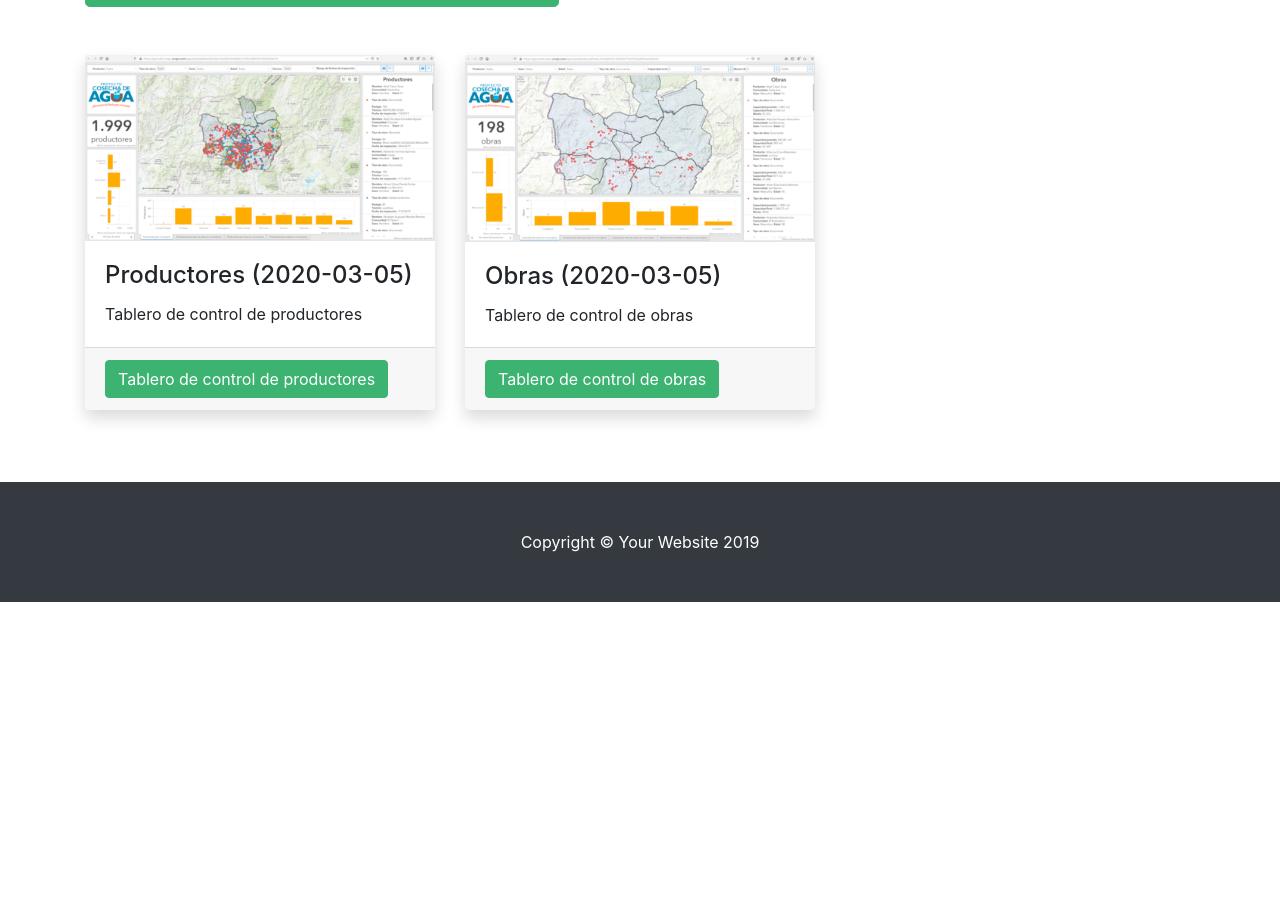
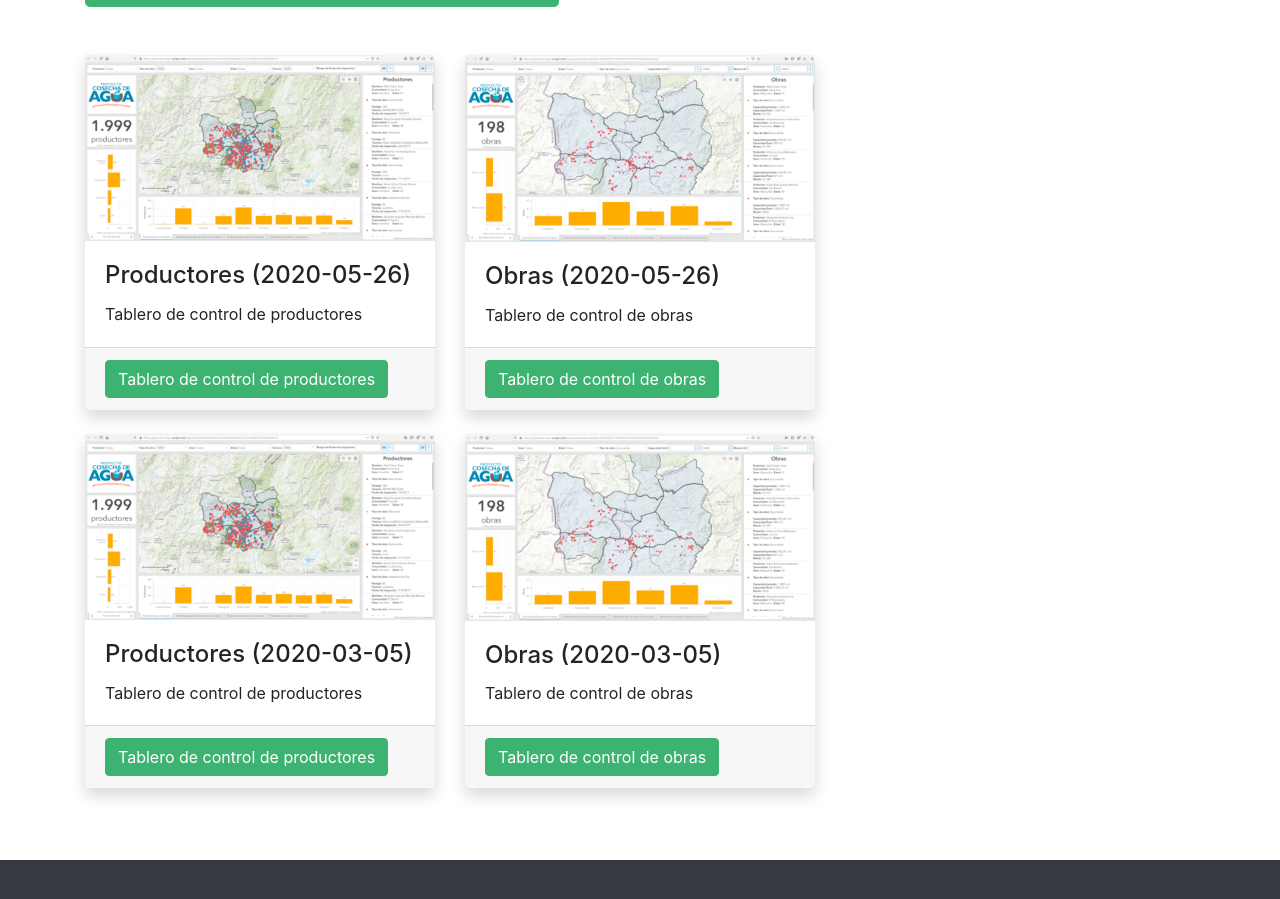
Before and after one commit to geo-cosecha-agua/geo-cosecha-agua.github.io, a Jekyll site: the page built from index.html, in a window 1280 px wide and 900 px high, scrolled down 1632 px. Built offline with Jekyll 4.4.1, drawn with Linux system fonts in a browser that asks for light colours; before the commit the page ends 2234 px from its top, so only the background shows below that.

Commit message:
Update index.html

```diff
--- a/index.html
+++ b/index.html
@@ -66,6 +66,37 @@ layout: default
     <div class="card border-0 shadow h-100">
       <img class="card-img-top" src="assets/img/tablero-control-productores_reducido.png" alt="" />
       <div class="card-body">
+        <h4 class="card-title">Productores (2020-05-26)</h4>
+        <p class="card-text">
+          Tablero de control de productores
+        </p>
+      </div>
+      <div class="card-footer">
+        <a href="https://geocatie.maps.arcgis.com/apps/opsdashboard/index.html#/a926a532e15040288f6057b453e4b027" class="btn btn-primary">Tablero de control de productores</a>
+      </div>
+    </div>
+  </div>
+  <div class="col-md-4 mb-4">
+    <div class="card border-0 shadow h-100">
+      <img class="card-img-top" src="assets/img/tablero-control-obras_reducido.png" alt="" />
+      <div class="card-body">
+        <h4 class="card-title">Obras (2020-05-26)</h4>
+        <p class="card-text">
+          Tablero de control de obras
+        </p>
+      </div>
+      <div class="card-footer">
+        <a href="https://geocatie.maps.arcgis.com/apps/opsdashboard/index.html#/dfac5b20070f49868b639884c44fe3ca" class="btn btn-primary">Tablero de control de obras</a>
+      </div>
+    </div>
+  </div>
+</div>
+<!-- /.row -->
+<div class="row">
+  <div class="col-md-4 mb-4">
+    <div class="card border-0 shadow h-100">
+      <img class="card-img-top" src="assets/img/tablero-control-productores_reducido.png" alt="" />
+      <div class="card-body">
         <h4 class="card-title">Productores (2020-03-05)</h4>
         <p class="card-text">
           Tablero de control de productores
```
